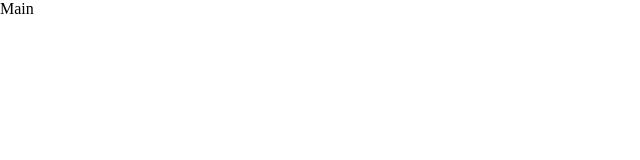
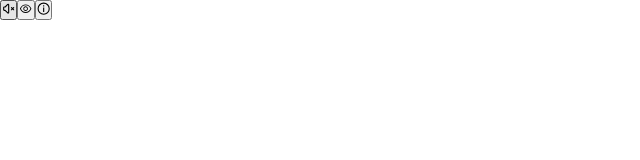
Before and after one commit to blueline1984/scroll-treadmill-frontend, a React (Create React App) app: page / in a window 1280 px wide. Shown: the top 160 px of the page, without its empty margins (0-640 px from the left). Built offline with nearby package versions, Linux system fonts and the light colour scheme.

Commit message:
[FEAT]: Add mainpage icons & styled components

```diff
--- a/package.json
+++ b/package.json
@@ -11,6 +11,7 @@
     "dotenv": "^16.0.1",
     "react": "^18.2.0",
     "react-dom": "^18.2.0",
+    "react-icons": "^4.4.0",
     "react-scripts": "5.0.1",
     "styled-components": "^5.3.5",
     "web-vitals": "^2.1.4"
--- a/src/components/page/Main.js
+++ b/src/components/page/Main.js
@@ -1,7 +1,52 @@
-import React from "react";
+import React, { useState } from "react";
+import { HiOutlineVolumeOff, HiOutlineVolumeUp } from "react-icons/hi";
+import { AiOutlineEye } from "react-icons/ai";
+import { GrCircleInformation } from "react-icons/gr";
+
+import styled from "styled-components";
 
 function Main() {
-  return <div>Main</div>;
+  const [isPlaying, setIsPlaying] = useState(false);
+
+  return (
+    <>
+      {isPlaying ? (
+        <button>
+          <HiOutlineVolumeUp />
+        </button>
+      ) : (
+        <button>
+          <HiOutlineVolumeOff />
+        </button>
+      )}
+      <button>
+        <AiOutlineEye />
+      </button>
+      <button>
+        <GrCircleInformation />
+      </button>
+      <MainTitle>Scroll Treadmill</MainTitle>
+      <SubTitle>Running game with mouse scroll event</SubTitle>
+    </>
+  );
 }
 
+const MainTitle = styled.div`
+  color: white;
+  margin-top: 10%;
+  font-size: 200px;
+  display: flex;
+  justify-content: center;
+  align-items: center;
+`;
+
+const SubTitle = styled.div`
+  color: white;
+  margin-top: 0;
+  font-size: 50px;
+  display: flex;
+  justify-content: center;
+  align-items: center;
+`;
+
 export default Main;
```
Also changed, not shown: 1 other file (tests, documents, lock files or other folders).
